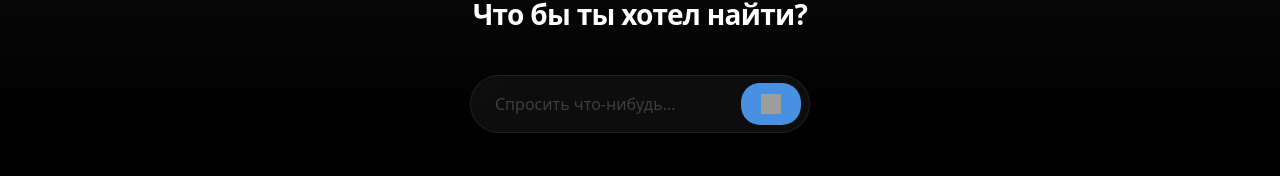
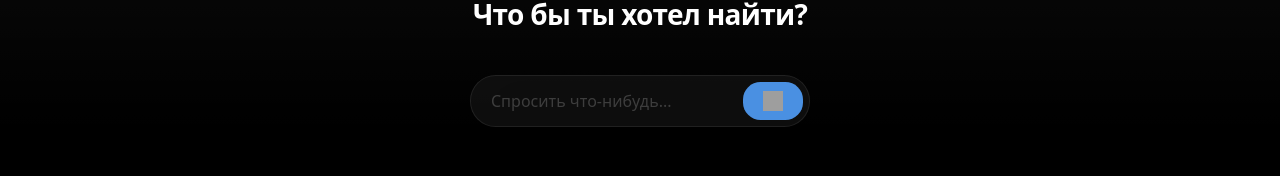
Before and after one commit to fugu70539/PluginBox, a Next.js app: page / in a window 1280 px wide. Shown: the part 145-321 px from the top of the page. Built offline with nearby package versions, Linux system fonts and the light colour scheme; grey boxes are pictures that could not be loaded.

Commit message:
Update SearchInput.tsx

```diff
--- a/src/components/ui/SearchInput.tsx
+++ b/src/components/ui/SearchInput.tsx
@@ -5,7 +5,7 @@ export const SearchInput = () => (
   <div className="w-full flex justify-center">
     <motion.div
       whileTap={{ scale: 0.99 }}
-      className="w-full max-w-[340px] black-mirror-search rounded-[1.8rem] h-[58px] flex items-center justify-between pl-6 pr-2"
+      className="w-full max-w-[340px] black-mirror-search rounded-[1.6rem] h-[52px] flex items-center justify-between pl-5 pr-1.5"
     >
       <input
         type="text"
@@ -13,9 +13,9 @@ export const SearchInput = () => (
         className="bg-transparent border-none outline-none text-white/80 text-base w-full placeholder:text-white/20 font-medium"
       />
 
-      {/* Кнопка как на фото: прямоугольная с закруглением */}
-      <button className="h-[42px] px-5 bg-[#4A90E2] rounded-[1.2rem] flex items-center justify-center active:scale-90 transition-all shrink-0">
-         <img src="/Icons/SendToAi.svg" alt="Send" className="w-5 h-5" />
+      {/* Кнопка: стала чуть меньше по высоте для компактности */}
+      <button className="h-[38px] px-5 bg-[#4A90E2] rounded-[1.1rem] flex items-center justify-center active:scale-90 transition-all shrink-0">
+         <img src="/Icons/SendToAi.svg" alt="↑" className="w-5 h-5" />
       </button>
     </motion.div>
   </div>
```
